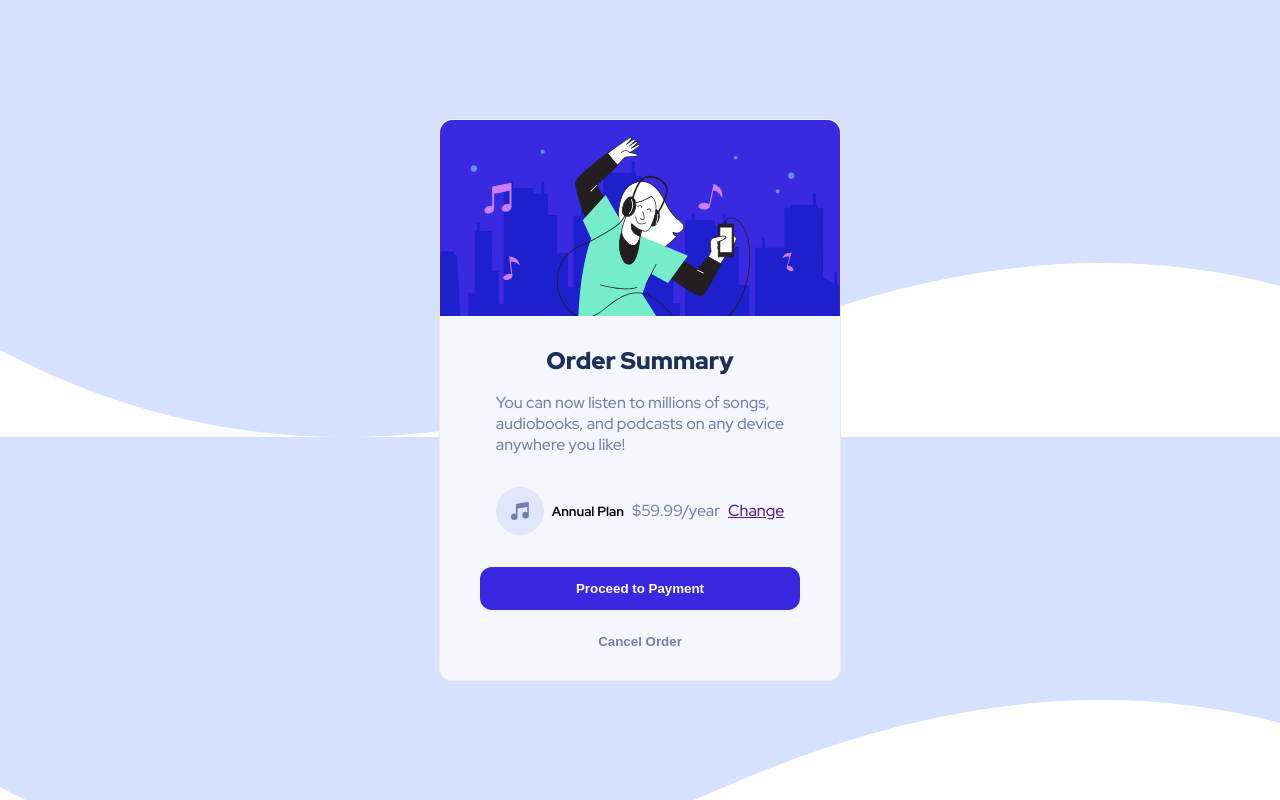
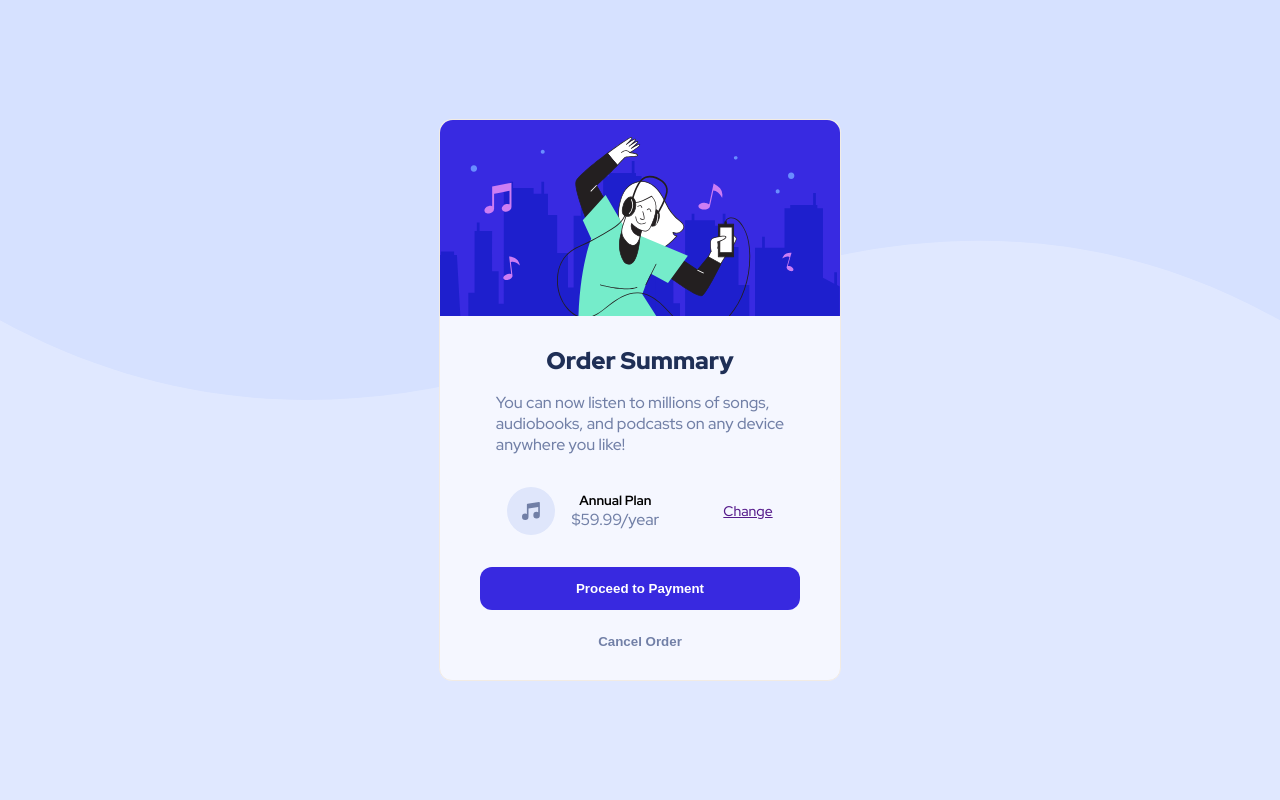
Before and after one commit to MHDSOU/Display-Audio, a plain HTML site: page index.html in a window 1280 px wide. Drawn offline with Linux system fonts and the light colour scheme.

Commit message:
already finish

```diff
--- a/Style/Style.css
+++ b/Style/Style.css
@@ -7,8 +7,13 @@
 
 .main-container {
     background-image: url(../images/pattern-background-desktop.svg);
+    background-repeat: no-repeat;
+    background-attachment: fixed;
+    background-size: 100% 50%;
+    background-color: hsl(225, 100%, 94%);
     display: flex;
     width: 100%;
+    height: 20%;
     min-height: 100vh;
     align-items: center;
     justify-content: center;
@@ -51,10 +56,11 @@
 #third-item {
     padding: 0.5rem 1.5rem;
     background-color: hsl(225, 100%, 98%);
+    border-radius: 0.75rem;
     display: flex;
     justify-content: center;
     align-items: center;
-    gap: 0.5rem;
+    gap: 1rem;
     margin-top: 1.5rem;
 }
 
@@ -75,6 +81,12 @@
 
 #third-item a {
     cursor: pointer;
+    margin-left: 3rem;
+    font-size: 0.875rem;
+}
+
+#third-item a:hover {
+    color: hsl(224, 23%, 55%);
 }
 
 #fourth-item {
@@ -97,6 +109,11 @@
     font-weight: 700;
 }
 
+#fourth-item button:hover {
+    background-color: hsl(223, 47%, 23%);
+
+}
+
 #fifth-item {
     margin-top: 1.5rem;
 }
@@ -112,3 +129,7 @@
     color: hsl(224, 23%, 55%);
     cursor: pointer;
 }
+
+#fifth-item button:hover {
+    color: black;
+}
--- a/index.html
+++ b/index.html
@@ -11,27 +11,37 @@
 </head>
 <body>
   <div class="main-container">
+
+
     <div class="container-card">
+
       <div id="first-item">
         <img src="./images/illustration-hero.svg" alt="">
       </div>
+
       <div id="second-item">
         <h2>Order Summary</h2>
         <p>You can now listen to millions of songs, <br> audiobooks, and podcasts on any
           device <br> anywhere you like!</p>
       </div>
+
       <div id="third-item">
         <img src="./images/icon-music.svg" alt="">
-        <h5>Annual Plan</h5>
-        <p>$59.99/year</p>
+        <div>
+          <h5>Annual Plan</h5>
+          <p>$59.99/year</p>
+        </div>
         <a href="">Change</a>
       </div>
+
       <div id="fourth-item">
         <button>Proceed to Payment</button>
       </div>
+
       <div id="fifth-item">
         <button>Cancel Order</button>
       </div>
+
     </div>
   </div>
 </body>
```
